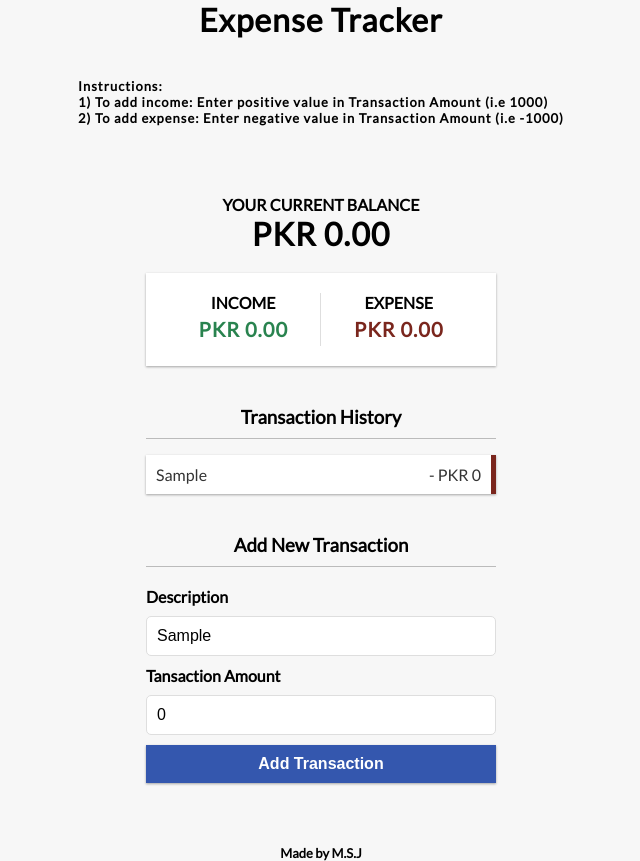
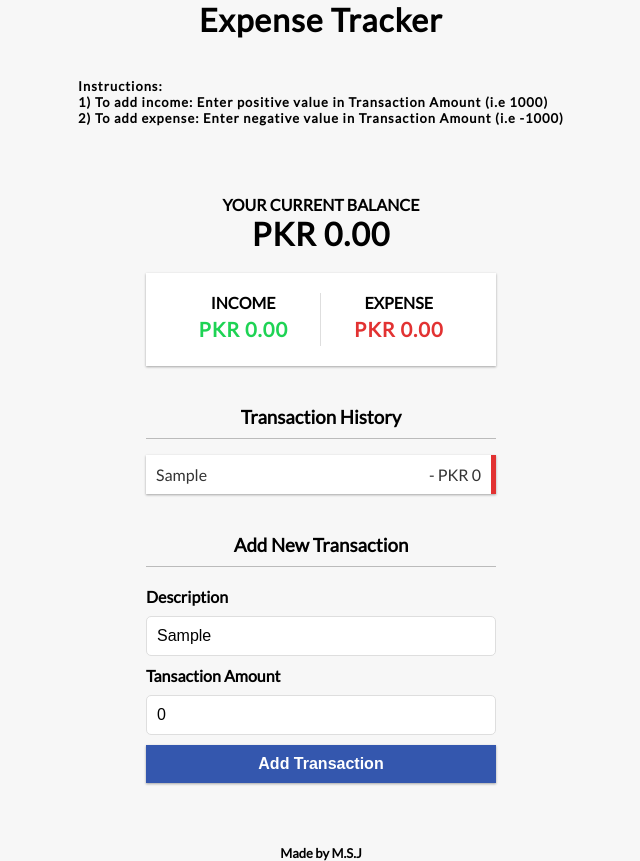
Before and after one commit to SulemanJaved/expense-tracker-app, a React (Create React App) app: page / in a window 1280 px wide. Both pictures are taken after typing "Sample" into the empty fields and a click on the button "Add Transaction". Shown: the whole page, without its empty margins (319-959 px from the left). Built offline with nearby package versions, Linux system fonts and the light colour scheme.

Commit message:
Color corrections

```diff
--- a/src/App.css
+++ b/src/App.css
@@ -86,12 +86,12 @@ h6 {
 }
 
 .money.plus {
-  color: #29834f;
+  color: #1ed354;
   font-weight: bold;
 }
 
 .money.minus {
-  color: #7a261d;
+  color: #e23232;
   font-weight: bold;
 }
 
@@ -148,29 +148,29 @@ input[type='number'] {
 }
 
 .list li.plus {
-  border-right: 5px solid #29834f;
+  border-right: 5px solid #1ed354;
 }
 
 .list li.plus:hover {
-  border-right: 5px solid #29834f;
-  background-color: #29834f;
+  border-right: 5px solid #1ed354;
+  background-color: #1ed354;
   color: #f7f7f7
 }
 
 .list li.minus {
-  border-right: 5px solid #7a261d;
+  border-right: 5px solid #e23232;
 }
 
 .list li.minus:hover {
-  border-right: 5px solid #7a261d;
-  background-color: #7a261d;
+  border-right: 5px solid #e23232;
+  background-color: #e23232;
   color: #f7f7f7
 }
 
 
 .delete-btn {
   cursor: pointer;
-  background-color: #7a261d;
+  background-color: #fd5310;
   border: 0;
   color: #fff;
   font-size: 20px;
```
